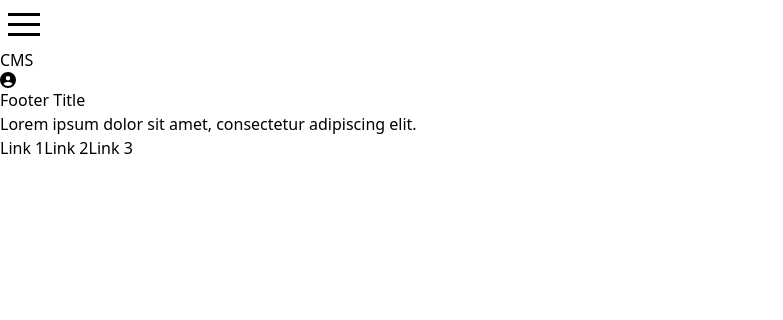
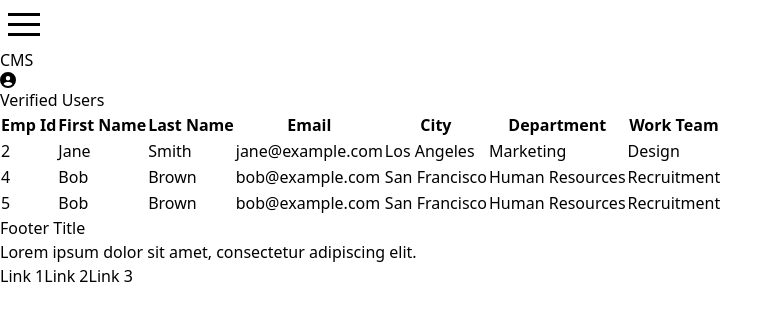
Before and after one commit to punyakrit/dashboard-cms, a React (Vite) app: page /Total-User in a window 1280 px wide. Shown: the top 320 px of the page, without its empty margins (0-783 px from the left). Built offline with nearby package versions, Linux system fonts and the light colour scheme.

Commit message:
show user details

```diff
--- a/src/components/SideBar.tsx
+++ b/src/components/SideBar.tsx
@@ -10,10 +10,10 @@ function SideBar() {
             <Link to="/" className="block hover:bg-gray-700 py-2 px-4 rounded">Home</Link>
           </li>
           <li className="mb-3">
-            <Link to="/Total-User" className="block hover:bg-gray-700 py-2 px-4 rounded">Total Users Created</Link>
+            <Link to="/create-user" className="block hover:bg-gray-700 py-2 px-4 rounded">Create User</Link>
           </li>
           <li className="mb-3">
-            <Link to="/create-user" className="block hover:bg-gray-700 py-2 px-4 rounded">Create User</Link>
+            <Link to="/Total-User" className="block hover:bg-gray-700 py-2 px-4 rounded">Total Users Created</Link>
           </li>
           <li className="mb-3">
             <Link to="/User-Approval" className="block hover:bg-gray-700 py-2 px-4 rounded">User verification Status</Link>
--- a/src/pages/CreateUser.tsx
+++ b/src/pages/CreateUser.tsx
@@ -40,8 +40,6 @@ function CreateUser() {
 
   const closePopup = () => {
     setShowPopup(false);
-    // Redirect to home route after closing popup
-    // You may use any navigation method based on your routing library
     Navigate("/");
   };
 
--- a/src/pages/Home.tsx
+++ b/src/pages/Home.tsx
@@ -2,12 +2,13 @@
 
 import { FaArrowRight } from "react-icons/fa6";
 import { useNavigate } from "react-router-dom";
+import data from '../userData.json'
 
 function Home() {
     const Navigate = useNavigate()
     // Placeholder data
-    const totalUsers = 0;
-    const usersUnderVerification = 0;
+    const totalUsers = data.filter(user => user.verified).length;
+    const usersUnderVerification = data.filter(user => !user.verified).length;
 
     return (
       <div className="container mx-auto mt-8">
--- a/src/pages/TotalUser.tsx
+++ b/src/pages/TotalUser.tsx
@@ -1,11 +1,40 @@
-import React from 'react'
+import data from '../userData.json';
 
 function TotalUser() {
+  // Filter verified users
+  const verifiedUsers = data.filter(user => user.verified);
+
   return (
-    <div>
-
+    <div className="mx-10">
+      <h2 className="text-2xl font-semibold my-4">Verified Users</h2>
+      <table className="min-w-full divide-y divide-gray-200">
+        <thead className="bg-gray-50">
+          <tr>
+            <th className="px-6 py-3 text-left text-xs font-medium text-gray-500 uppercase tracking-wider">Emp Id</th>
+            <th className="px-6 py-3 text-left text-xs font-medium text-gray-500 uppercase tracking-wider">First Name</th>
+            <th className="px-6 py-3 text-left text-xs font-medium text-gray-500 uppercase tracking-wider">Last Name</th>
+            <th className="px-6 py-3 text-left text-xs font-medium text-gray-500 uppercase tracking-wider">Email</th>
+            <th className="px-6 py-3 text-left text-xs font-medium text-gray-500 uppercase tracking-wider">City</th>
+            <th className="px-6 py-3 text-left text-xs font-medium text-gray-500 uppercase tracking-wider">Department</th>
+            <th className="px-6 py-3 text-left text-xs font-medium text-gray-500 uppercase tracking-wider">Work Team</th>
+          </tr>
+        </thead>
+        <tbody className="bg-white divide-y divide-gray-200">
+          {verifiedUsers.map((user, index) => (
+            <tr key={index} className={index % 2 === 0 ? 'bg-gray-50' : 'bg-white'}>
+              <td className="px-6 py-4 whitespace-nowrap">{user.empId}</td>
+              <td className="px-6 py-4 whitespace-nowrap">{user.firstName}</td>
+              <td className="px-6 py-4 whitespace-nowrap">{user.lastName}</td>
+              <td className="px-6 py-4 whitespace-nowrap">{user.email}</td>
+              <td className="px-6 py-4 whitespace-nowrap">{user.city}</td>
+              <td className="px-6 py-4 whitespace-nowrap">{user.department}</td>
+              <td className="px-6 py-4 whitespace-nowrap">{user.workTeam}</td>
+            </tr>
+          ))}
+        </tbody>
+      </table>
     </div>
-  )
+  );
 }
 
-export default TotalUser
+export default TotalUser;
--- a/src/pages/UserWaitingList.tsx
+++ b/src/pages/UserWaitingList.tsx
@@ -1,10 +1,41 @@
+import data from '../userData.json';
+
 
 function UserWaitingList() {
+  // Filter verified users
+  const verifiedUsers = data.filter(user => !user.verified);
+
   return (
-    <div>
-
+    <div className="mx-10">
+      <h2 className="text-2xl font-semibold my-4">User Under Approval</h2>
+      <table className="min-w-full divide-y divide-gray-200">
+        <thead className="bg-gray-50">
+          <tr>
+            <th className="px-6 py-3 text-left text-xs font-medium text-gray-500 uppercase tracking-wider">Emp Id</th>
+            <th className="px-6 py-3 text-left text-xs font-medium text-gray-500 uppercase tracking-wider">First Name</th>
+            <th className="px-6 py-3 text-left text-xs font-medium text-gray-500 uppercase tracking-wider">Last Name</th>
+            <th className="px-6 py-3 text-left text-xs font-medium text-gray-500 uppercase tracking-wider">Email</th>
+            <th className="px-6 py-3 text-left text-xs font-medium text-gray-500 uppercase tracking-wider">City</th>
+            <th className="px-6 py-3 text-left text-xs font-medium text-gray-500 uppercase tracking-wider">Department</th>
+            <th className="px-6 py-3 text-left text-xs font-medium text-gray-500 uppercase tracking-wider">Work Team</th>
+          </tr>
+        </thead>
+        <tbody className="bg-white divide-y divide-gray-200">
+          {verifiedUsers.map((user, index) => (
+            <tr key={index} className={index % 2 === 0 ? 'bg-gray-50' : 'bg-white'}>
+              <td className="px-6 py-4 whitespace-nowrap">{user.empId}</td>
+              <td className="px-6 py-4 whitespace-nowrap">{user.firstName}</td>
+              <td className="px-6 py-4 whitespace-nowrap">{user.lastName}</td>
+              <td className="px-6 py-4 whitespace-nowrap">{user.email}</td>
+              <td className="px-6 py-4 whitespace-nowrap">{user.city}</td>
+              <td className="px-6 py-4 whitespace-nowrap">{user.department}</td>
+              <td className="px-6 py-4 whitespace-nowrap">{user.workTeam}</td>
+            </tr>
+          ))}
+        </tbody>
+      </table>
     </div>
-  )
+  );
 }
 
-export default UserWaitingList
+export default UserWaitingList;
--- /dev/null
+++ b/src/userData.json
@@ -0,0 +1,57 @@
+[
+  {
+    "empId": 1,
+    "firstName": "John",
+    "lastName": "Doe",
+    "email": "john@example.com",
+    "password": "password123",
+    "city": "New York",
+    "department": "Engineering",
+    "workTeam": "Frontend",
+    "verified": false
+  },
+  {
+    "empId": 2,
+    "firstName": "Jane",
+    "lastName": "Smith",
+    "email": "jane@example.com",
+    "password": "password456",
+    "city": "Los Angeles",
+    "department": "Marketing",
+    "workTeam": "Design",
+    "verified": true
+  },
+  {
+    "empId": 3,
+    "firstName": "Alice",
+    "lastName": "Johnson",
+    "email": "alice@example.com",
+    "password": "password789",
+    "city": "Chicago",
+    "department": "Finance",
+    "workTeam": "Accounting",
+    "verified": false
+  },
+  {
+    "empId": 4,
+    "firstName": "Bob",
+    "lastName": "Brown",
+    "email": "bob@example.com",
+    "password": "passwordABC",
+    "city": "San Francisco",
+    "department": "Human Resources",
+    "workTeam": "Recruitment",
+    "verified": true
+  },
+  {
+    "empId": 5,
+    "firstName": "Bob",
+    "lastName": "Brown",
+    "email": "bob@example.com",
+    "password": "passwordABC",
+    "city": "San Francisco",
+    "department": "Human Resources",
+    "workTeam": "Recruitment",
+    "verified": true
+  }
+]
```
